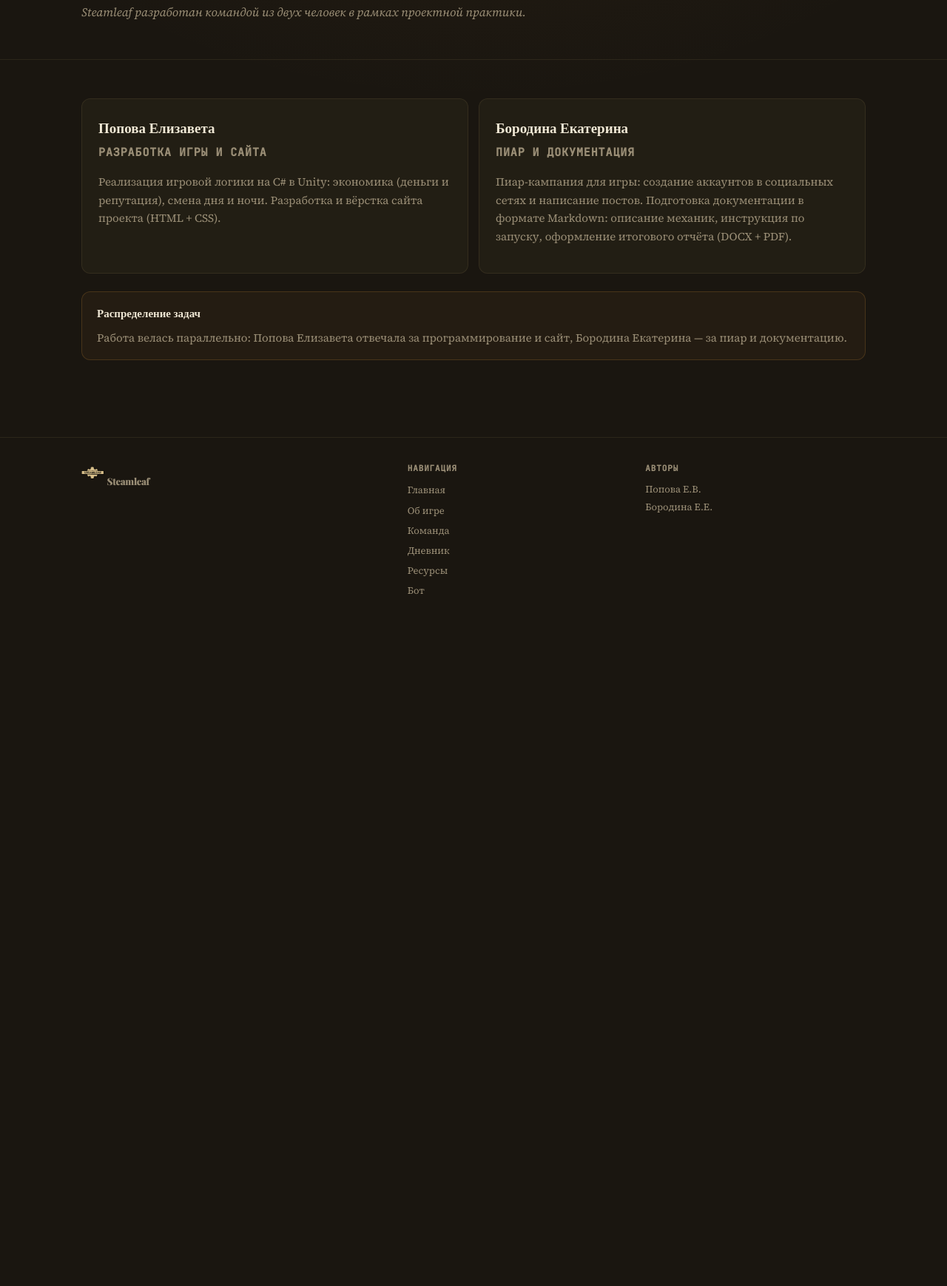
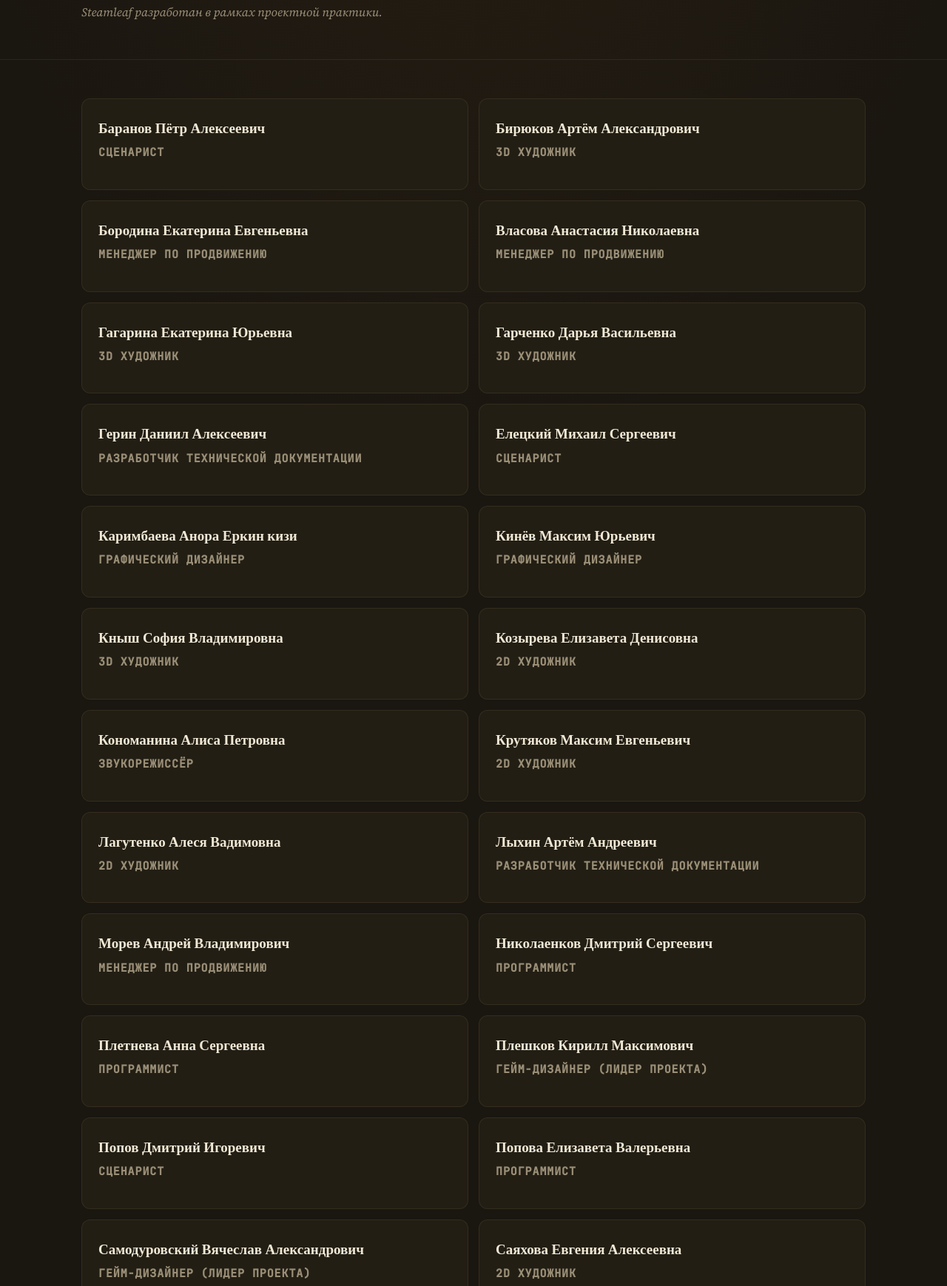
Before and after one commit to whotyc/practice, a plain HTML site: page team.html in a window 1280 px wide. Shown: the part 192-1931 px from the top of the page at 74% size. Before the commit the page ends 1029 px from the top, so only its background shows below. Drawn offline with nearby package versions, Linux system fonts and the light colour scheme.

Commit message:
Добавлен список участников

```diff
--- a/team.html
+++ b/team.html
@@ -29,37 +29,154 @@
 <section class="page-header">
   <div class="container">
     <h1>Команда проекта</h1>
-    <p class="subtitle">Steamleaf разработан командой из двух человек в рамках проектной практики.</p>
+    <p class="subtitle">Steamleaf разработан в рамках проектной практики.</p>
   </div>
 </section>
 
 <section class="section">
   <div class="container">
     <div class="team-grid">
+
       <div class="team-card">
-        <h3>Попова Елизавета</h3>
-        <p class="role">Разработка игры и сайта</p>
-        <p class="desc">
-          Реализация игровой логики на C# в Unity:
-          экономика (деньги и репутация), смена дня и ночи. Разработка и вёрстка сайта проекта (HTML + CSS).
-        </p>
+        <h3>Баранов Пётр Алексеевич</h3>
+        <p class="role">Сценарист</p>
       </div>
+
       <div class="team-card">
-        <h3>Бородина Екатерина</h3>
-        <p class="role">Пиар и документация</p>
-        <p class="desc">
-          Пиар-кампания для игры: создание аккаунтов в социальных сетях и написание постов. Подготовка документации в формате Markdown: описание механик,
-          инструкция по запуску, оформление итогового отчёта (DOCX + PDF).
-        </p>
+        <h3>Бирюков Артём Александрович</h3>
+        <p class="role">3D художник</p>
       </div>
-    </div>
 
-    <div class="info-box" style="margin-top:24px;">
-      <h3>Распределение задач</h3>
-      <p style="margin-bottom:0; color:var(--muted);">
-        Работа велась параллельно: Попова Елизавета отвечала за программирование и сайт,
-        Бородина Екатерина — за пиар и документацию.
-      </p>
+      <div class="team-card">
+        <h3>Бородина Екатерина Евгеньевна</h3>
+        <p class="role">Менеджер по продвижению</p>
+      </div>
+
+      <div class="team-card">
+        <h3>Власова Анастасия Николаевна</h3>
+        <p class="role">Менеджер по продвижению</p>
+      </div>
+
+      <div class="team-card">
+        <h3>Гагарина Екатерина Юрьевна</h3>
+        <p class="role">3D художник</p>
+      </div>
+
+      <div class="team-card">
+        <h3>Гарченко Дарья Васильевна</h3>
+        <p class="role">3D художник</p>
+      </div>
+
+      <div class="team-card">
+        <h3>Герин Даниил Алексеевич</h3>
+        <p class="role">Разработчик технической документации</p>
+      </div>
+
+      <div class="team-card">
+        <h3>Елецкий Михаил Сергеевич</h3>
+        <p class="role">Сценарист</p>
+      </div>
+
+      <div class="team-card">
+        <h3>Каримбаева Анора Еркин кизи</h3>
+        <p class="role">Графический дизайнер</p>
+      </div>
+
+      <div class="team-card">
+        <h3>Кинёв Максим Юрьевич</h3>
+        <p class="role">Графический дизайнер</p>
+      </div>
+
+      <div class="team-card">
+        <h3>Кныш София Владимировна</h3>
+        <p class="role">3D художник</p>
+      </div>
+
+      <div class="team-card">
+        <h3>Козырева Елизавета Денисовна</h3>
+        <p class="role">2D художник</p>
+      </div>
+
+      <div class="team-card">
+        <h3>Кономанина Алиса Петровна</h3>
+        <p class="role">Звукорежиссёр</p>
+      </div>
+
+      <div class="team-card">
+        <h3>Крутяков Максим Евгеньевич</h3>
+        <p class="role">2D художник</p>
+      </div>
+
+      <div class="team-card">
+        <h3>Лагутенко Алеся Вадимовна</h3>
+        <p class="role">2D художник</p>
+      </div>
+
+      <div class="team-card">
+        <h3>Лыхин Артём Андреевич</h3>
+        <p class="role">Разработчик технической документации</p>
+      </div>
+
+      <div class="team-card">
+        <h3>Морев Андрей Владимирович</h3>
+        <p class="role">Менеджер по продвижению</p>
+      </div>
+
+      <div class="team-card">
+        <h3>Николаенков Дмитрий Сергеевич</h3>
+        <p class="role">Программист</p>
+      </div>
+
+      <div class="team-card">
+        <h3>Плетнева Анна Сергеевна</h3>
+        <p class="role">Программист</p>
+      </div>
+
+      <div class="team-card">
+        <h3>Плешков Кирилл Максимович</h3>
+        <p class="role">Гейм-дизайнер (лидер проекта)</p>
+      </div>
+
+      <div class="team-card">
+        <h3>Попов Дмитрий Игоревич</h3>
+        <p class="role">Сценарист</p>
+      </div>
+
+      <div class="team-card">
+        <h3>Попова Елизавета Валерьевна</h3>
+        <p class="role">Программист</p>
+      </div>
+
+      <div class="team-card">
+        <h3>Самодуровский Вячеслав Александрович</h3>
+        <p class="role">Гейм-дизайнер (лидер проекта)</p>
+      </div>
+
+      <div class="team-card">
+        <h3>Саяхова Евгения Алексеевна</h3>
+        <p class="role">2D художник</p>
+      </div>
+
+      <div class="team-card">
+        <h3>Смирнова Дарья Павловна</h3>
+        <p class="role">3D художник</p>
+      </div>
+
+      <div class="team-card">
+        <h3>Субботина Валерия Романовна</h3>
+        <p class="role">Программист</p>
+      </div>
+
+      <div class="team-card">
+        <h3>Троешестова Арина Сергеевна</h3>
+        <p class="role">2D художник</p>
+      </div>
+
+      <div class="team-card">
+        <h3>Чиркова Вероника Сергеевна</h3>
+        <p class="role">2D художник</p>
+      </div>
+
     </div>
   </div>
 </section>
@@ -82,9 +199,8 @@
       <a href="bot.html">Бот</a>
     </div>
     <div>
-      <h4>Авторы</h4>
-      <p>Попова Е.В.</p>
-      <p>Бородина Е.Е.</p>
+      <h4>Участники</h4>
+      <p>Полный состав команды проекта</p>
     </div>
   </div>
 </footer>
```
